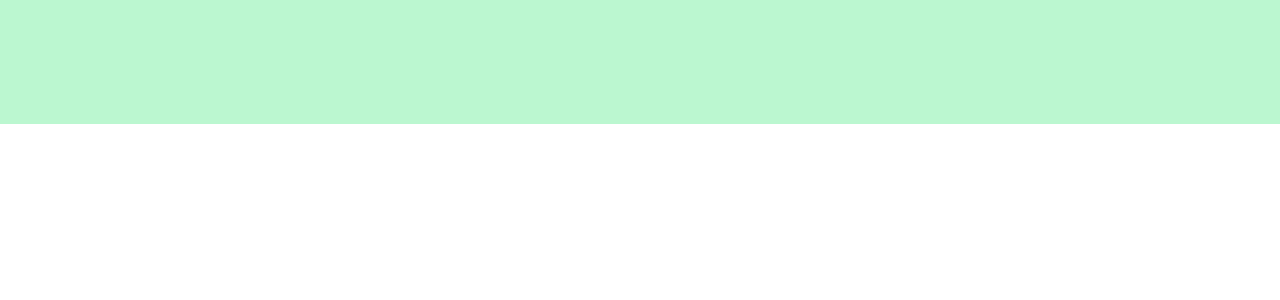
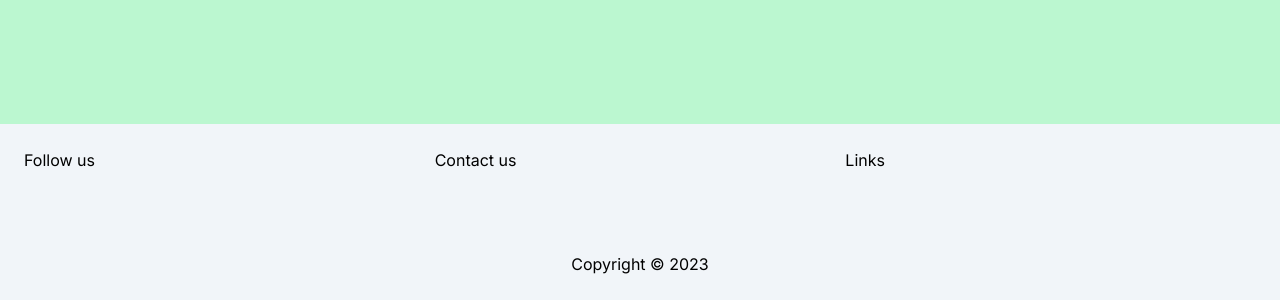
Before and after one commit to ahmedaryf/Lvis-next-app, a Next.js app: page / in a window 1280 px wide. Shown: the part 760-1060 px from the top of the page. Before the commit the page ends 884 px from the top, so only its background shows below. Built offline with nearby package versions, Linux system fonts and the light colour scheme.

Commit message:
Footer dded

```diff
--- /dev/null
+++ b/app/components/Footer.jsx
@@ -0,0 +1,20 @@
+import React from 'react'
+
+export default function Footer() {
+  return (
+    <footer className='bg-slate-100 dark:bg-slate-700 p-3 md:p-6'>
+        <div className='grid grid-cols-1 md:grid-cols-3 min-h-[10vh]'>
+            <div className=''>
+                <h5>Follow us</h5>
+            </div>
+            <div>
+                <h5>Contact us</h5>
+            </div>
+            <div>
+                <h5>Links</h5>
+            </div>
+        </div>
+        <h5 className='text-center mt-6'>Copyright © 2023</h5>
+    </footer>
+  )
+}
--- a/app/layout.js
+++ b/app/layout.js
@@ -1,4 +1,5 @@
 import Providers from './Providers'
+import Footer from './components/Footer'
 import Navbar from './components/Navbar'
 import './globals.css'
 import { Inter } from 'next/font/google'
@@ -17,6 +18,7 @@ export default function RootLayout({ children }) {
         <Providers>
           <Navbar />
           {children}
+          <Footer />
         </Providers>
       </body>
     </html>
```
